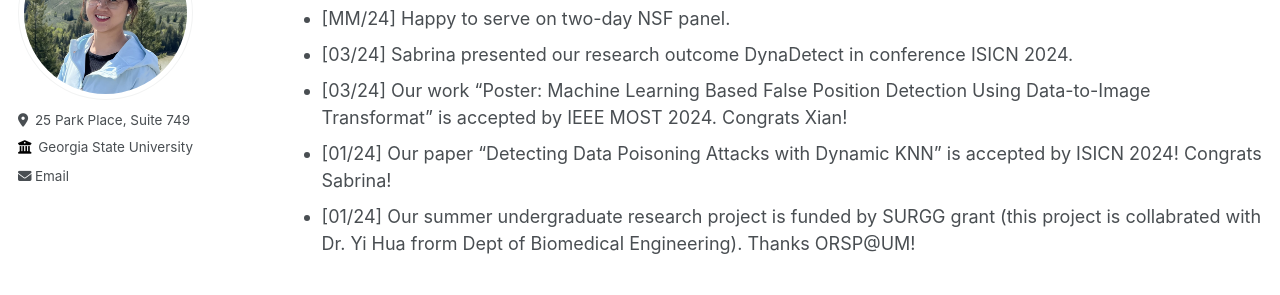
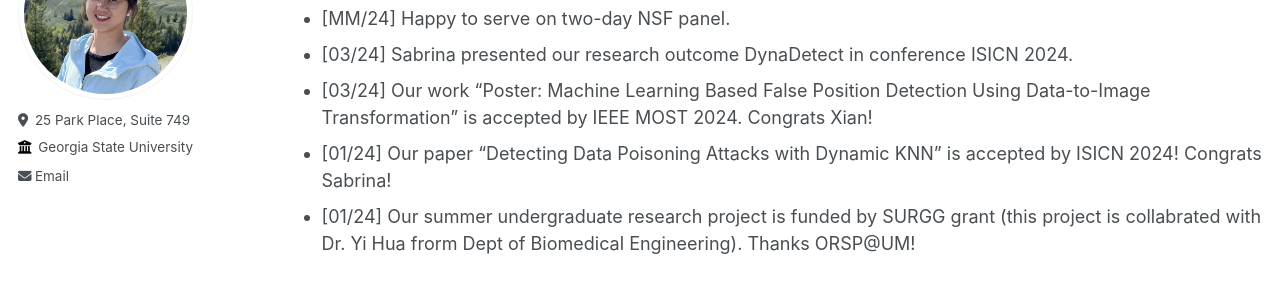
Before and after one commit to suhbrina-perry/suhbrina-perry.github.io, a Jekyll site: the page built from _pages/news.md, in a window 1280 px wide and 900 px high, scrolled down 565 px. Shown: the part 180-475 px from the top of the window. Built offline with Jekyll 4.4.1, drawn with Linux system fonts in a browser that asks for light colours.

Commit message:
Update news.md

```diff
--- a/_pages/news.md
+++ b/_pages/news.md
@@ -26,7 +26,7 @@ author_profile: true
 - [04/24] Dr. Jiang is invited to serve as guest editor for the journal Electronics, Special Issue [Challenges and Opportunities in Internet of Vehicles](https://www.mdpi.com/journal/electronics/special_issues/5MJHAE8NUK). Welcome to sumit your work!
 - [MM/24] Happy to serve on two-day NSF panel.
 - [03/24] Sabrina presented our research outcome DynaDetect in conference ISICN 2024.
-- [03/24] Our work "Poster: Machine Learning Based False Position Detection Using Data-to-Image Transformat" is accepted by IEEE MOST 2024. Congrats Xian!
+- [03/24] Our work "Poster: Machine Learning Based False Position Detection Using Data-to-Image Transformation" is accepted by IEEE MOST 2024. Congrats Xian!
 - [01/24] Our paper "Detecting Data Poisoning Attacks with Dynamic KNN" is accepted by ISICN 2024! Congrats Sabrina!
 - [01/24] Our summer undergraduate research project is funded by SURGG grant (this project is collabrated with Dr. Yi Hua frorm Dept of Biomedical Engineering). Thanks ORSP@UM!
 
```
